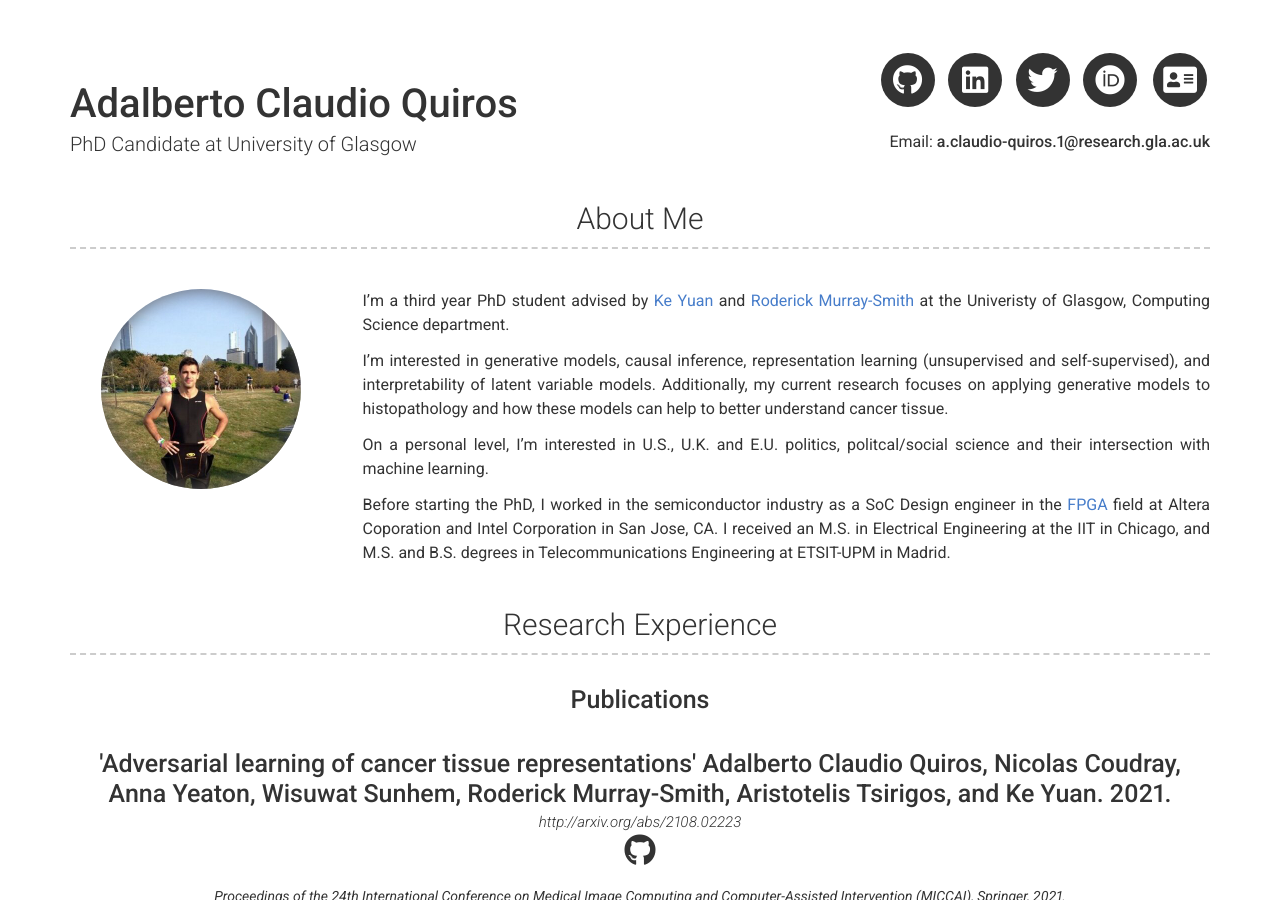
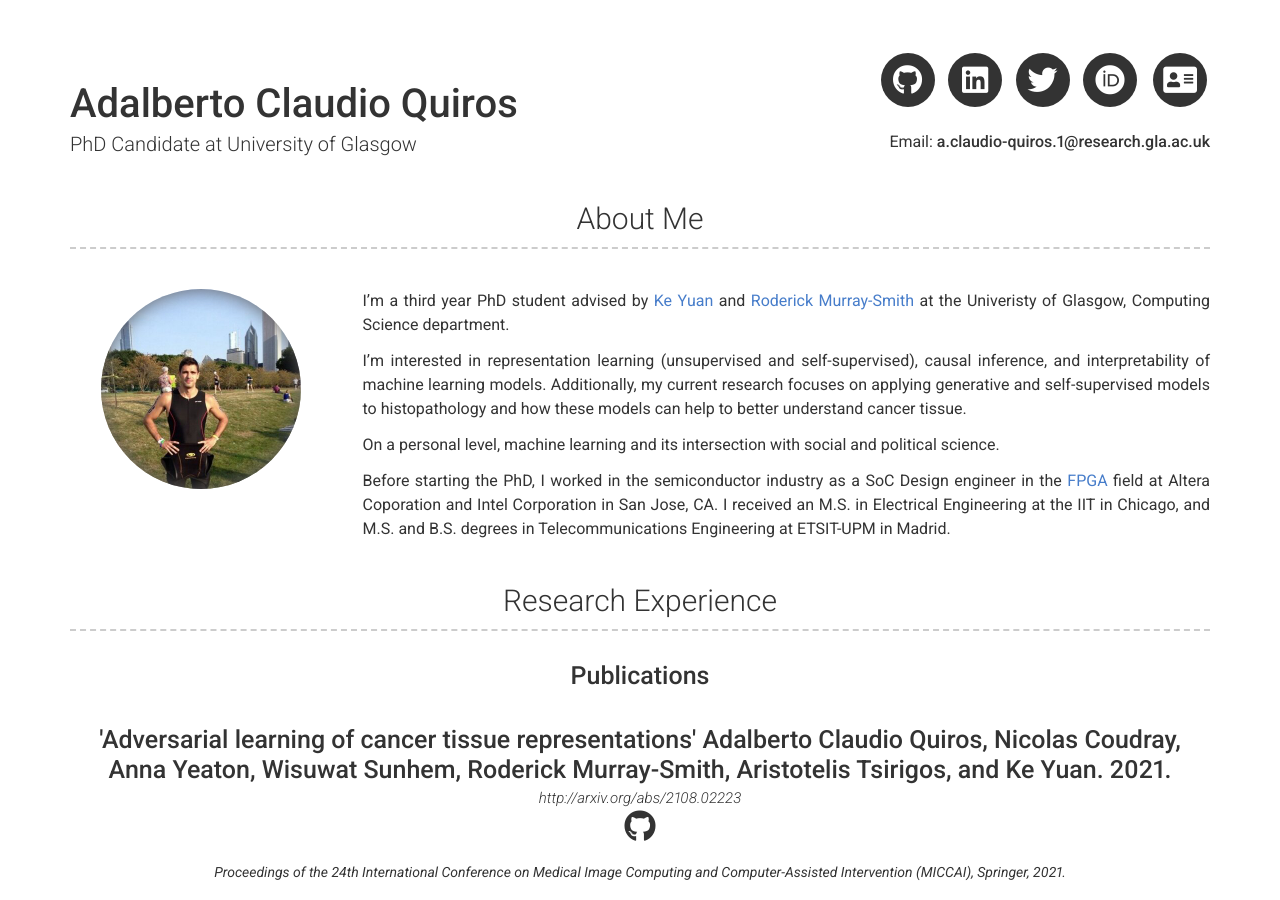
Before and after one commit to AdalbertoCq/adalbertocq.github.io, a Jekyll site: the page built from index.md, in a window 1280 px wide and 900 px high. Built offline with Jekyll 4.4.1, drawn with Linux system fonts in a browser that asks for light colours; nearby versions of some CDN libraries.

Commit message:
update on CV, bio

```diff
--- a/_config.yml
+++ b/_config.yml
@@ -30,7 +30,7 @@ orcid_username: 0000-0003-4804-0741
 additional_links:
 - title: Curriculum Vitae
   icon: fas fa-address-card
-  url: https://drive.google.com/file/d/119ZcTA-XiLJGrvBykgOYgjxhq42XXB44/view?usp=sharing
+  url: https://drive.google.com/file/d/1jbwRtQ6LuJk1-z_hOC_MLxq5QhCoxg8O/view?usp=sharing
 # - title: another link
 #   icon: font awesome brand icon name (eg. fa-twitter) (https://fontawesome.com/icons?d=gallery&s=brands&m=free)
 #   url: Link url (eg. https://google.com)
@@ -47,9 +47,9 @@ about_profile_image: images/Adal.jpeg
 about_content: | # this will include new lines to allow paragraphs
   I'm a third year PhD student advised by [Ke Yuan](https://scholar.google.co.uk/citations?user=PIQ_ZhUAAAAJ&hl=en) and [Roderick Murray-Smith](https://scholar.google.com/citations?user=laX7LzQAAAAJ&hl=en) at the Univeristy of Glasgow, Computing Science department.
 
-  I'm interested in generative models, causal inference, representation learning (unsupervised and self-supervised), and interpretability of latent variable models. Additionally, my current research focuses on applying generative models to histopathology and how these models can help to better understand cancer tissue.
+  I'm interested in representation learning (unsupervised and self-supervised), causal inference, and interpretability of machine learning models. Additionally, my current research focuses on applying generative and self-supervised models to histopathology and how these models can help to better understand cancer tissue.
 
-  On a personal level, I'm interested in U.S., U.K. and E.U. politics, politcal/social science and their intersection with machine learning.
+  On a personal level, machine learning and its intersection with social and political science.
 
   Before starting the PhD, I worked in the semiconductor industry as a SoC Design engineer in the [FPGA](https://en.wikipedia.org/wiki/Field-programmable_gate_array) field at Altera Coporation and Intel Corporation in San Jose, CA. I received an M.S. in Electrical Engineering at the IIT in Chicago, and M.S. and B.S. degrees in Telecommunications Engineering at ETSIT-UPM in Madrid.
 
```
